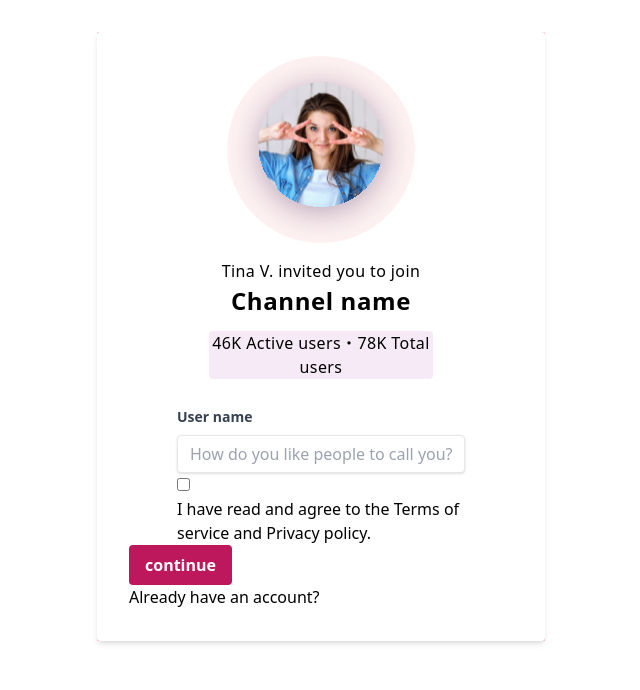
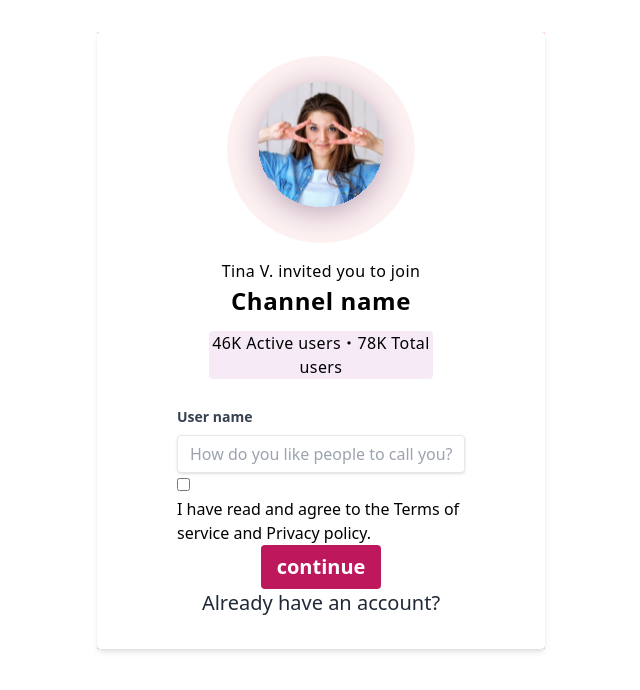
Before and after one commit to DomingosManuelFranco/react-form, a React (Create React App) app: page / in a window 1280 px wide. Shown: the top 690 px of the page, without its empty margins (319-959 px from the left). Built offline with nearby package versions, Linux system fonts and the light colour scheme.

Commit message:
button style done

```diff
--- a/src/components/Main.jsx
+++ b/src/components/Main.jsx
@@ -38,7 +38,7 @@ const Main = () => {
             </p>
           </div>
         </div>
-        <div>
+        <div className="text-center text-gray-800 text-xl">
           <button className="bg-pink-700 hover:bg-pink-500 text-white font-bold py-2 px-4 rounded focus:outline-none focus:shadow-outline">
             continue
           </button>
```
